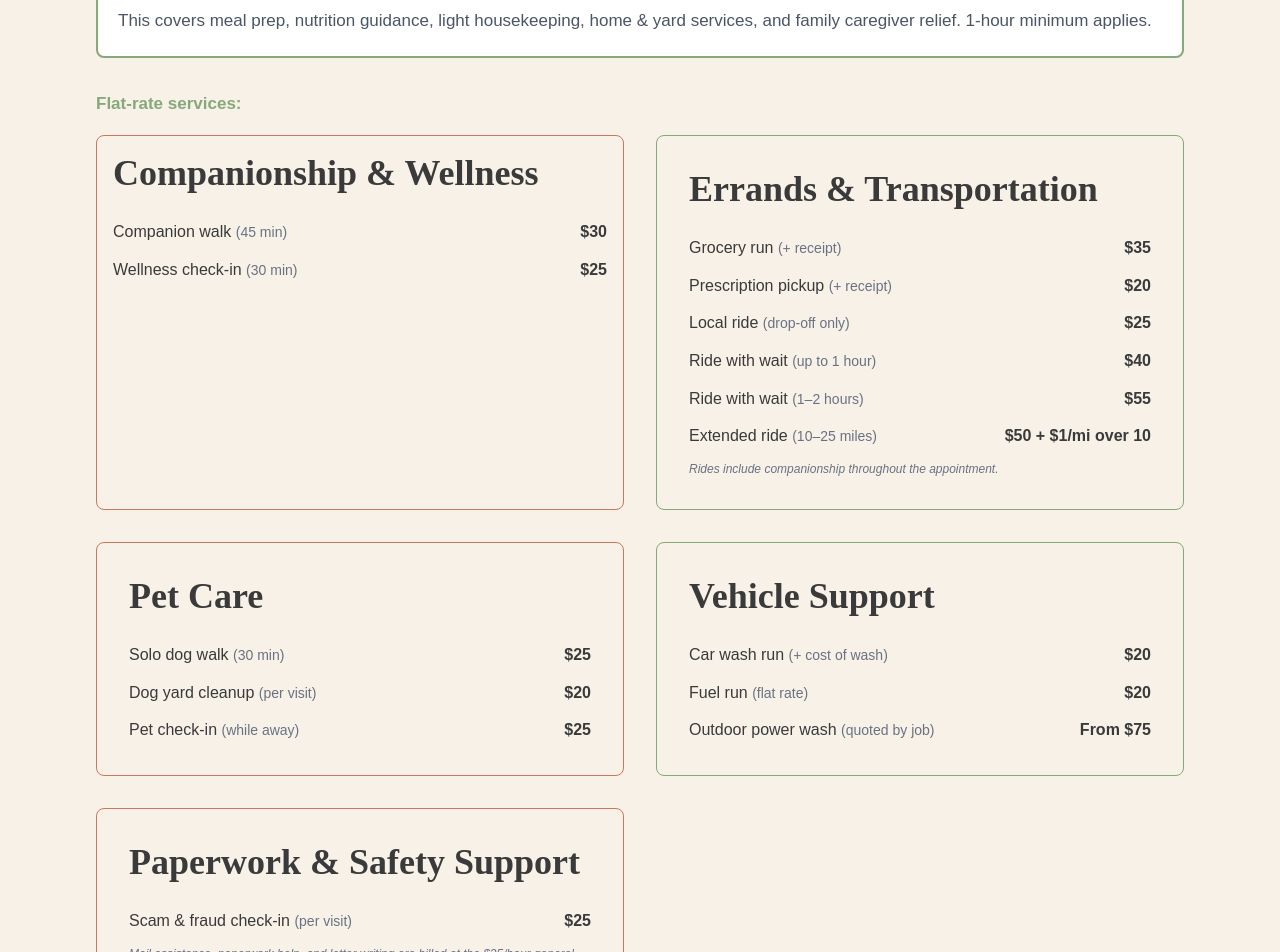
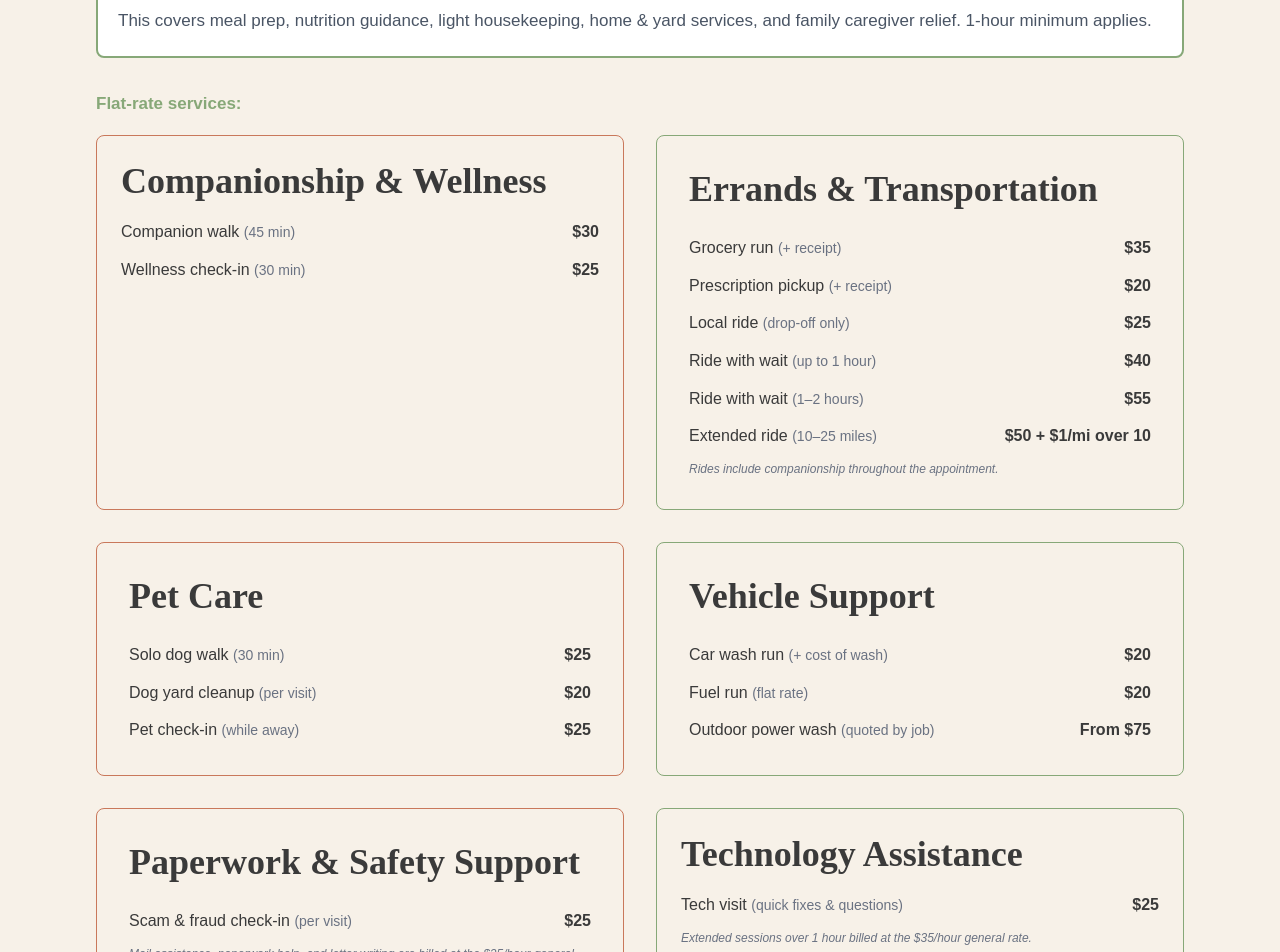
Before and after one commit to GoodCompanySCS/goodcompany-scs, a Next.js app: page /pricing in a window 1280 px wide. Shown: the part 680-1632 px from the top of the page. Built offline with nearby package versions, Linux system fonts and the light colour scheme.

Commit message:
Update page.tsx

```diff
--- a/app/pricing/page.tsx
+++ b/app/pricing/page.tsx
@@ -32,8 +32,8 @@ export default function Pricing() {
             <div className="grid grid-cols-1 md:grid-cols-2 gap-8">
 
               {/* Companionship & Wellness */}
-              <div style={{ borderColor: 'var(--terracotta)', borderWidth: '1px' }} className="p-4 rounded-lg">
-                <h3 className="mb-6">Companionship & Wellness</h3>
+              <div style={{ borderColor: 'var(--terracotta)', borderWidth: '1px' }} className="p-6 rounded-lg">
+                <h3 className="mb-4">Companionship & Wellness</h3>
                 <ul className="space-y-3">
                   <li className="flex justify-between">
                     <span>Companion walk <span className="text-sm text-gray-500">(45 min)</span></span>
@@ -128,6 +128,18 @@ export default function Pricing() {
                 </ul>
               </div>
 
+              {/* Technology Assistance */}
+              <div style={{ borderColor: 'var(--sage)', borderWidth: '1px' }} className="p-6 rounded-lg">
+                <h3 className="mb-4">Technology Assistance</h3>
+                <ul className="space-y-3">
+                  <li className="flex justify-between">
+                    <span>Tech visit <span className="text-sm text-gray-500">(quick fixes & questions)</span></span>
+                    <span className="font-semibold">$25</span>
+                  </li>
+                  <li className="text-xs text-gray-500 italic mt-2">Extended sessions over 1 hour billed at the $35/hour general rate.</li>
+                </ul>
+              </div>
+
             </div>
           </div>
 
```
